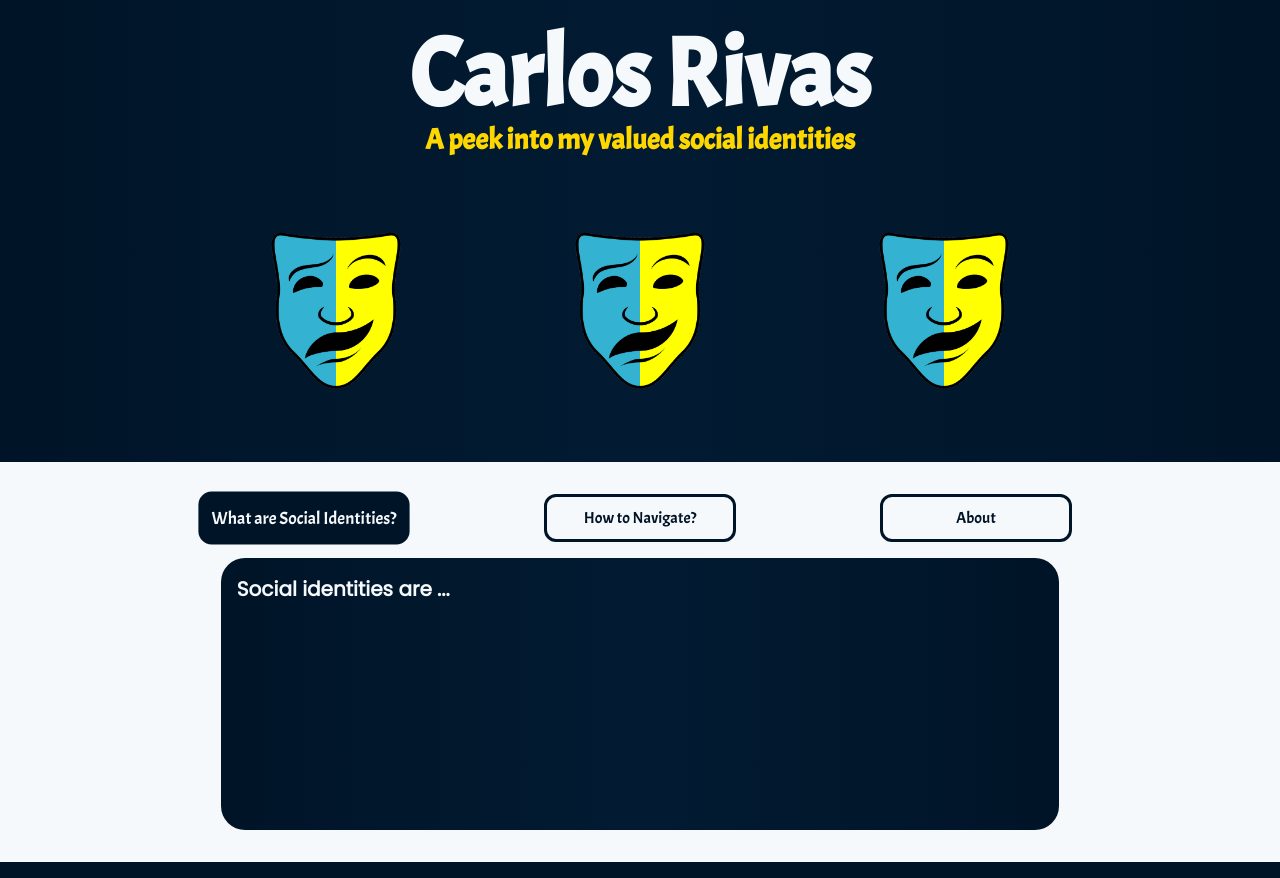
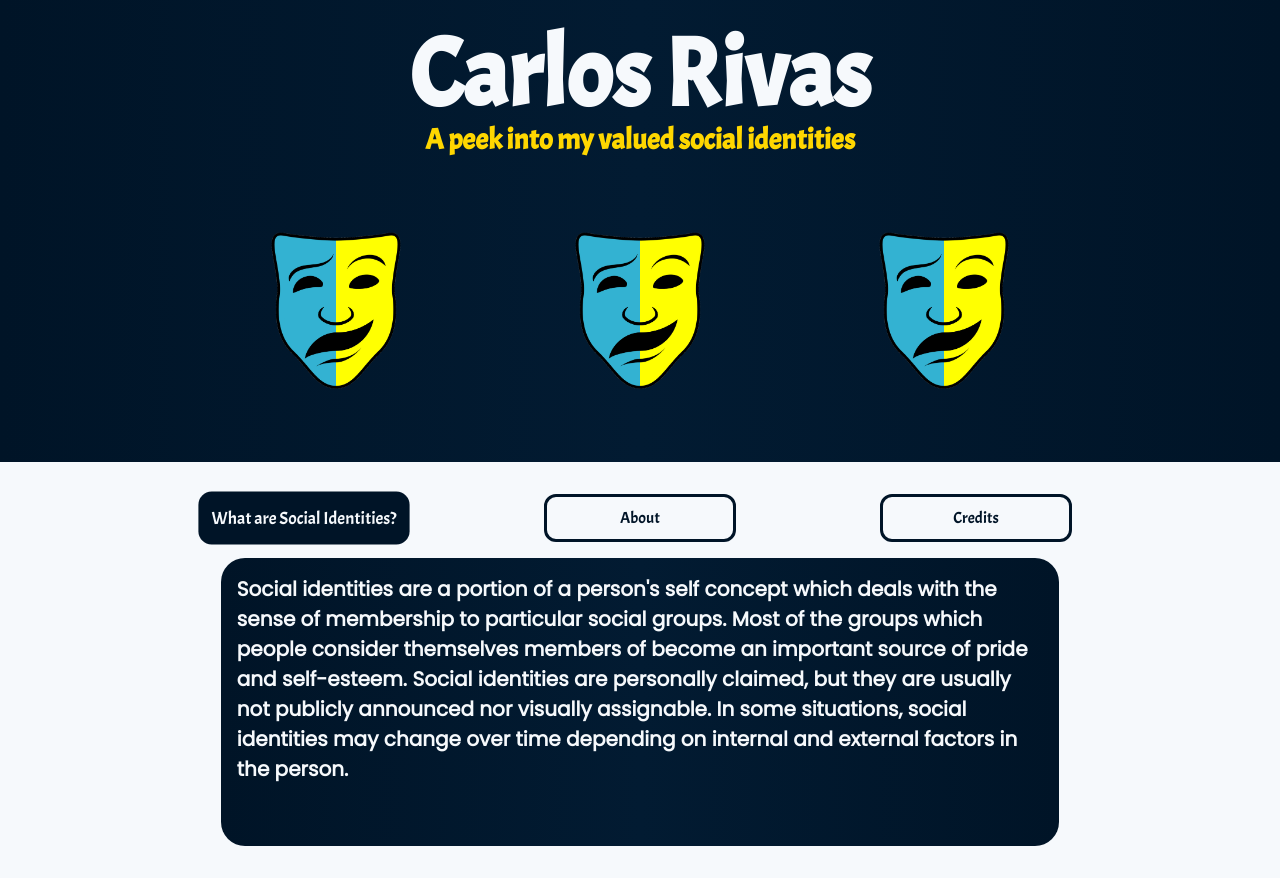
Before and after one commit to ItsNiTEMARE/carlosrv-sp, a React (Create React App) app: page / in a window 1280 px wide. Built offline with nearby package versions, Linux system fonts and the light colour scheme.

Commit message:
Minor fixes to Hover Panel

```diff
--- a/public/index.html
+++ b/public/index.html
@@ -21,7 +21,7 @@
       work correctly both with client-side routing and a non-root public URL.
       Learn how to configure a non-root public URL by running `npm run build`.
     -->
-    <title>React App</title>
+    <title>Carlos Rivas | Social Identities</title>
   </head>
   <body>
     <noscript>You need to enable JavaScript to run this app.</noscript>
--- a/src/pages/HomePage/HomePage.tsx
+++ b/src/pages/HomePage/HomePage.tsx
@@ -3,7 +3,7 @@ import classNames from 'classnames';
 import { useHistory } from 'react-router-dom';
 import unlock from 'assets/unlock.gif';
 import MIBar from './components/MIBar';
-import HoverPanel from './components/HoverPanel';
+import HoverPanel, { HoverPanelTitle, HoverPanelDescription } from './components/HoverPanel';
 import { IdentityType } from './components/Identity';
 import './HomePage.css';
 
@@ -57,8 +57,32 @@ const HomePage = ({ isFirstLoad }: Props): JSX.Element => {
       </div>
       <div className="HomePage-bottom">
         <HoverPanel
-          titles={['What are Social Identities?', 'How to Navigate?', 'About']}
-          descriptions={['Social identities are ...', 'Navigate by ...', 'This is about...']}
+          titles={[
+            <HoverPanelTitle>What are Social Identities?</HoverPanelTitle>,
+            <HoverPanelTitle>About</HoverPanelTitle>,
+            <HoverPanelTitle>Credits</HoverPanelTitle>,
+          ]}
+          descriptions={[
+            <HoverPanelDescription>
+              Social identities are a portion of a person&apos;s self concept which deals with the sense of membership
+              to particular social groups. Most of the groups which people consider themselves members of become an
+              important source of pride and self-esteem. Social identities are personally claimed, but they are usually
+              not publicly announced nor visually assignable. In some situations, social identities may change over time
+              depending on internal and external factors in the person.
+            </HoverPanelDescription>,
+            <HoverPanelDescription>
+              This web app was designed with a purpose of holding my currently valued social identities (as of April
+              2021). This app, in some sense, is a time capsule allowing me to hold a digital record of my social
+              identities. In five, ten, or many more years, I hope to be able to look back at this project and
+              re-discover my past social identities. I consider my social identities to be dynamic, so I expect them to
+              change by such long periods of time.
+            </HoverPanelDescription>,
+            <HoverPanelDescription>
+              This project was inspired by Professor Steven McCornack at UAB. This is my submission for the Honors
+              Project in his Public Speaking (CMST-101 Honors) course. Although he prefers to call his course
+              Self-Presentation Across Contexts.
+            </HoverPanelDescription>,
+          ]}
         />
       </div>
     </div>
--- a/src/pages/HomePage/components/HoverPanel/HoverPanel.css
+++ b/src/pages/HomePage/components/HoverPanel/HoverPanel.css
@@ -34,18 +34,13 @@
 
 .HoverPanel-body {
   margin-top: 1rem;
-  padding: 1rem;
+  padding: 1rem 1rem 2rem 1rem;
   align-self: center;
   width: 70%;
-  height: 15rem;
+  min-height: 15rem;
   background: var(--main-bg-color-gradient);
   border-radius: 1.5rem;
-  opacity: 0;
-  transition: opacity 750ms;
-}
-
-.HoverPanel-body--active {
-  opacity: 1;
+  transition: height 500ms;
 }
 
 .HoverPanel-description {
@@ -68,5 +63,6 @@
 
   .HoverPanel-body {
     width: 90%;
+    height: auto;
   }
 }
--- a/src/pages/HomePage/components/HoverPanel/HoverPanel.tsx
+++ b/src/pages/HomePage/components/HoverPanel/HoverPanel.tsx
@@ -2,18 +2,26 @@ import React, { useState } from 'react';
 import classNames from 'classnames';
 import './HoverPanel.css';
 
+export const HoverPanelTitle = ({ children }: { children: React.ReactNode }): JSX.Element => {
+  return <div>{children}</div>;
+};
+
+export const HoverPanelDescription = ({ children }: { children: React.ReactNode }): JSX.Element => {
+  return <div>{children}</div>;
+};
+
 type Props = {
-  titles: string[];
-  descriptions: string[];
+  titles: JSX.Element[];
+  descriptions: JSX.Element[];
 };
 
 const HoverPanel = ({ titles, descriptions }: Props): JSX.Element => {
-  const [activeDescription, setActiveDescription] = useState<string>(descriptions[0]);
-  const [activeButton, setActiveButton] = useState<number>(0);
+  const [activeTitle, setActiveTitle] = useState(0);
+  const [activeDescription, setActiveDescription] = useState(0);
 
   const handleOnMouseEnter = (i: number) => {
-    setActiveDescription(descriptions[i]);
-    setActiveButton(i);
+    setActiveDescription(i);
+    setActiveTitle(i);
   };
 
   return (
@@ -22,17 +30,18 @@ const HoverPanel = ({ titles, descriptions }: Props): JSX.Element => {
         {titles.map((title, i) => {
           return (
             <button
-              className={classNames('HoverPanel-button', { 'HoverPanel-button--active': activeButton === i })}
+              className={classNames('HoverPanel-button', { 'HoverPanel-button--active': activeTitle === i })}
               type="button"
               onMouseEnter={() => handleOnMouseEnter(i)}
+              key={`${title.key}${i * 10}`}
             >
               {title}
             </button>
           );
         })}
       </div>
-      <div className={classNames('HoverPanel-body', { 'HoverPanel-body--active': activeDescription })}>
-        <h3 className="HoverPanel-description">{activeDescription}</h3>
+      <div className={classNames('HoverPanel-body')}>
+        <h3 className="HoverPanel-description">{descriptions[activeDescription]}</h3>
       </div>
     </div>
   );
--- a/src/pages/HomePage/components/HoverPanel/index.ts
+++ b/src/pages/HomePage/components/HoverPanel/index.ts
@@ -1 +1 @@
-export { default } from './HoverPanel';
+export { default, HoverPanelTitle, HoverPanelDescription } from './HoverPanel';
```
